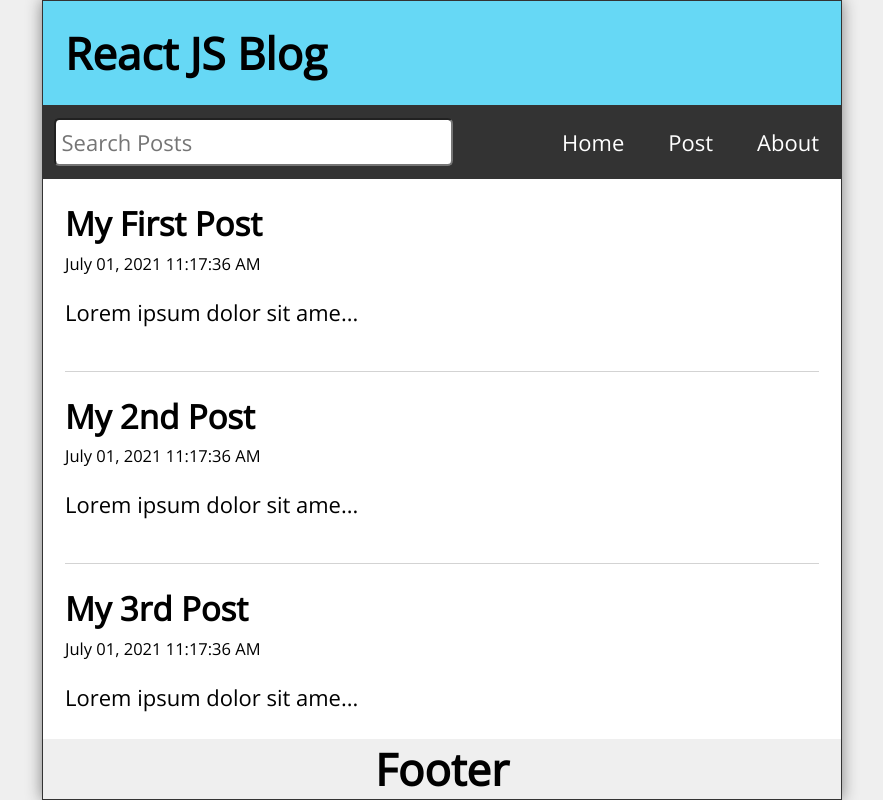
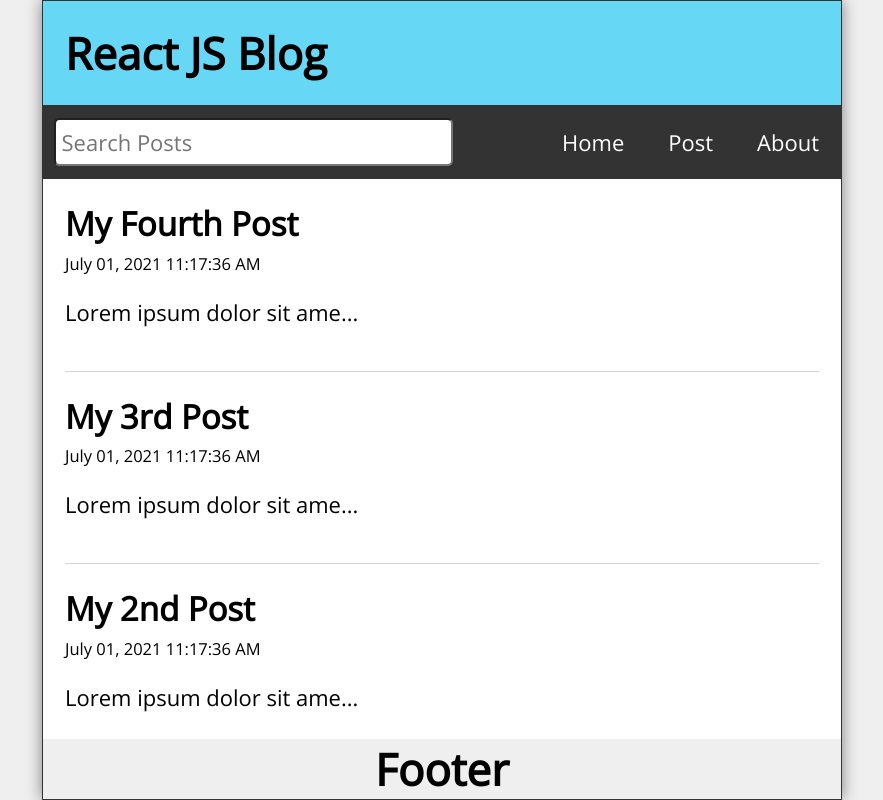
Before and after one commit to MrKaung21/Blog-App-with-React, a React (Create React App) app: page / in a window 1280 px wide. Shown: the whole page, without its empty margins (198-1081 px from the left). Built offline with nearby package versions, Linux system fonts and the light colour scheme.

Commit message:
adding search component

```diff
--- a/src/App.js
+++ b/src/App.js
@@ -45,6 +45,15 @@ function App() {
   const [postBody, setPostBody] = useState('');
   const navigate = useNavigate()
 
+  useEffect(() => {
+    const filteredResults = posts.filter((post) =>
+      ((post.body).toLowerCase()).includes(search.toLowerCase())
+      || ((post.title).toLowerCase()).includes(search.toLowerCase()));
+
+    setSearchResults(filteredResults.reverse());
+  }, [posts, search])
+
+
   const handleSubmit = (e) => {
       e.preventDefault();
       const id = posts.length ? posts[posts.length - 1].id + 1 : 1;
@@ -68,7 +77,7 @@ function App() {
         <Header title="React JS Blog" />
         <Nav search={search} setSearch={setSearch} />
         <Routes>
-            <Route path='/' element={<Home posts={posts} />} />
+            <Route path='/' element={<Home posts={searchResults}  />} />
 
             <Route path='/post' element={<NewPost postTitle={postTitle}
                 setPostTitle={setPostTitle}
--- a/src/Nav.js
+++ b/src/Nav.js
@@ -11,7 +11,7 @@ const Nav = ({ search, setSearch }) => {
                 type='text'
                 placeholder='Search Posts'
                 value={search}
-                onChange={(e) => setSearch(e.targer.value)}
+                onChange={(e) => setSearch(e.target.value)}
             />
         </form>
         <ul>
--- a/src/NewPost.js
+++ b/src/NewPost.js
@@ -1,17 +1,17 @@
-import React from 'react'
-
-const NewPost = ({ postTitle, setPostTitle, postBody, setPostBody, handleSubmit }) => {
+const NewPost = ({
+  handleSubmit, postTitle, setPostTitle, postBody, setPostBody
+}) => {
   return (
-    <main className='NewPost'>
-        <h2>NewPost</h2>
-        <form className='newPostForm' onSubmit={handleSubmit}>
-            <label htmlFor='postTitle'>Title:</label>
+      <main className="NewPost">
+          <h2>New Post</h2>
+          <form className="newPostForm" onSubmit={handleSubmit}>
+              <label htmlFor="postTitle">Title:</label>
               <input
                   id="postTitle"
                   type="text"
                   required
                   value={postTitle}
-                  onClick={(e) => setPostTitle(e.target.value)}
+                  onChange={(e) => setPostTitle(e.target.value)}
               />
               <label htmlFor="postBody">Post:</label>
               <textarea
@@ -21,7 +21,6 @@ const NewPost = ({ postTitle, setPostTitle, postBody, setPostBody, handleSubmit
                   onChange={(e) => setPostBody(e.target.value)}
               />
               <button type="submit">Submit</button>
-
           </form>
       </main>
   )
--- a/src/index.js
+++ b/src/index.js
@@ -2,12 +2,14 @@ import React from 'react';
 import ReactDOM from 'react-dom';
 import './index.css';
 import App from './App';
-import { BrowserRouter as Router, Route, Routes } from 'react-router-dom';
+import { BrowserRouter as Router, Routes, Route } from 'react-router-dom';
 
 ReactDOM.render(
   <React.StrictMode>
     <Router>
-      <App />
+      <Routes>
+          <Route path='/*' element={<App />} />
+      </Routes>
     </Router>
   </React.StrictMode>,
   document.getElementById('root')
```
Lines whose indentation alone changed are shown as unchanged.
